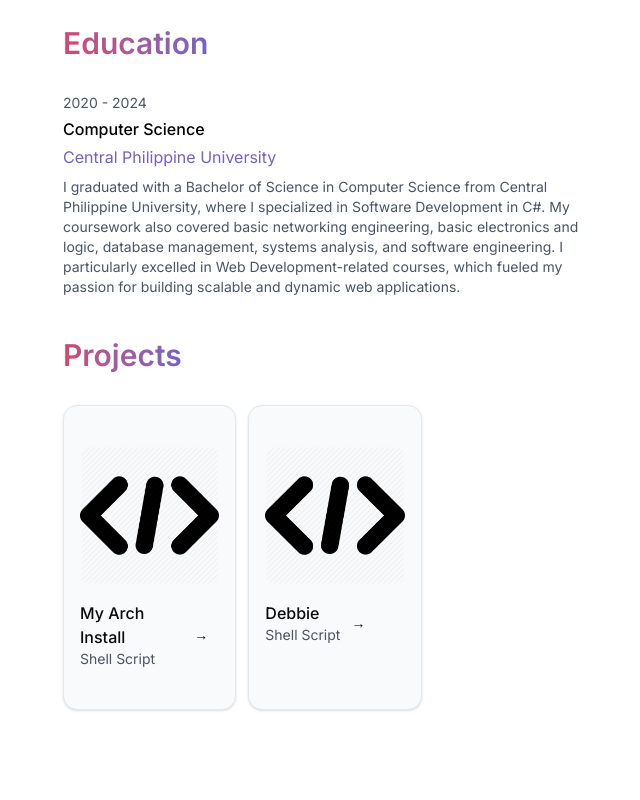
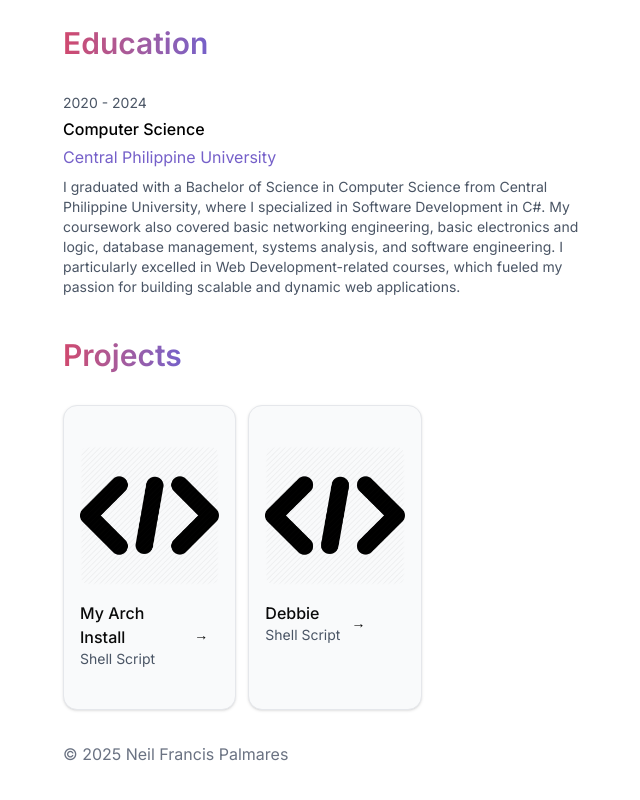
Before and after one commit to nnneninl/my-portfolio, a Next.js app: page / in a window 1280 px wide. Shown: the part 1275-2075 px from the top of the page, without its empty margins (305-945 px from the left). Built offline with nearby package versions, Linux system fonts and the light colour scheme.

Commit message:
chore: add name to bottom

```diff
--- a/src/app/page.tsx
+++ b/src/app/page.tsx
@@ -263,6 +263,7 @@ export default function Home() {
                 </CardContent>
               </Card>
             </div>
+            <p className="text-gray-500">© 2025 Neil Francis Palmares</p>
           </motion.section>
         </main>
       </div>
```
